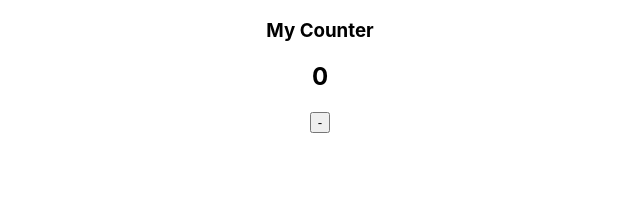
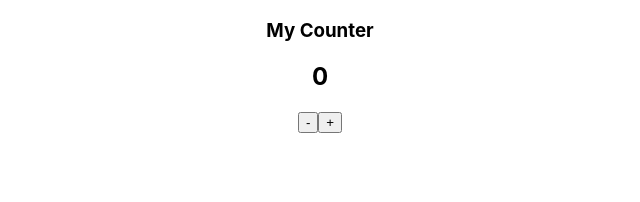
Before and after one commit to IsaacBruno/React-Testing-Library-Crash-Course, a React (Create React App) app: page / in a window 1280 px wide. Shown: the top 202 px of the page, without its empty margins (320-960 px from the left). Built offline with nearby package versions, Linux system fonts and the light colour scheme.

Commit message:
feat: ensure add button renders with +

```diff
--- a/src/Counter/Counter.jsx
+++ b/src/Counter/Counter.jsx
@@ -8,6 +8,7 @@ function Counter() {
       <h3 data-testid="header">My Counter</h3>
       <h2 data-testid="counter">{counterValue}</h2>
       <button data-testid="subtract-btn">-</button>
+      <button data-testid="add-btn">+</button>
     </div>
   );
 }
```
